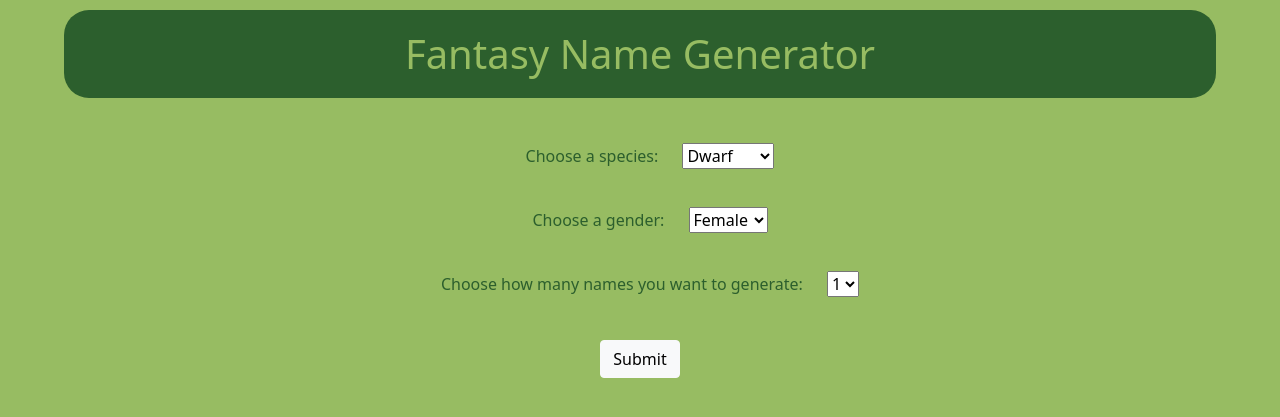
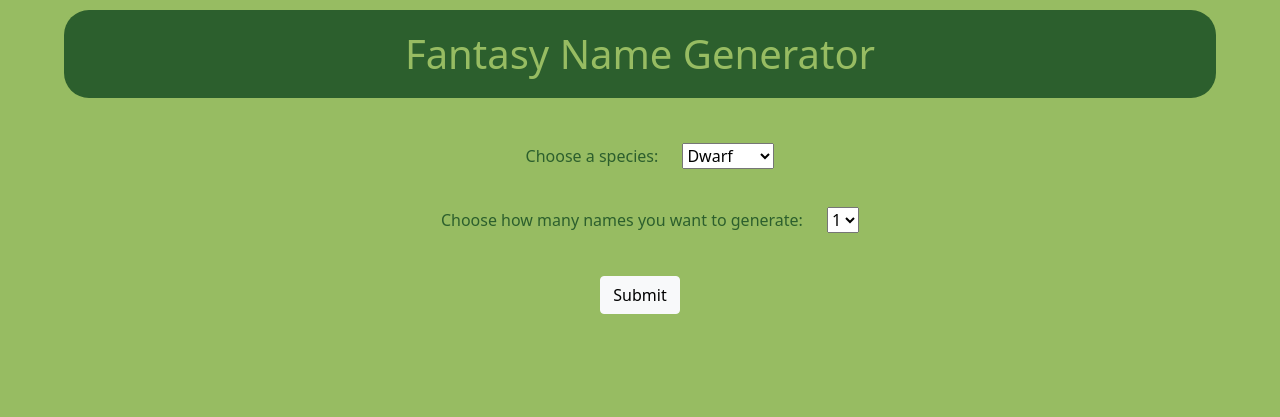
Before and after one commit to libraryguyeli/CreateWebAppGCPL, a Flask app: page / in a window 1280 px wide. Shown: the top 417 px of the page. Run offline with Flask 2, Linux system fonts and the light colour scheme.

Commit message:
Streamlined

```diff
--- a/NameGenWebApp/app.py
+++ b/NameGenWebApp/app.py
@@ -1,5 +1,5 @@
 '''This app pulls fantasy names randomly from a database based on user-entered responses:
-    species, gender, number of names.'''
+    species and number of names.'''
 
 # Importing libraries
 from flask import Flask, render_template, request
@@ -35,59 +35,22 @@ def result():
 
     # Iterate based on user-entered number to return however many names
     for i in range(number):
-        # Dwarf table
-        if species == "dwarf":
-            if gender == "female":
-                first = cursor.execute("SELECT first FROM dwarf WHERE gender = 'F' ORDER BY random() LIMIT 1;")
-            else:
-                first = cursor.execute("SELECT first FROM dwarf WHERE gender = 'M' ORDER BY random() LIMIT 1;")
-            first = cursor.fetchall()
-            last = cursor.execute("SELECT last FROM dwarf ORDER BY random() LIMIT 1;")
+
+        # Get first name
+        first = cursor.execute("SELECT first FROM " + species + " ORDER BY random() LIMIT 1;")
+        first = cursor.fetchall()
+        first_names.append(first)
+
+        # Get last name, unless it is a minotaur
+        if species != "minotaur":
+            last = cursor.execute("SELECT last FROM " + species + " ORDER BY random() LIMIT 1;")
             last = cursor.fetchall()
-            first_names.append(first)
-            last_names.append(last)
-
-        # Elf table
-        if species == "elf":
-            if gender == "female":
-                first = cursor.execute("SELECT first FROM elf WHERE gender = 'F' ORDER BY random() LIMIT 1;")
-            elif gender == "male":
-                first = cursor.execute("SELECT first FROM elf WHERE gender = 'M' ORDER BY random() LIMIT 1;")
-            else:
-                first = cursor.execute("SELECT first FROM elf WHERE gender = 'N' ORDER BY random() LIMIT 1;")
-            first = cursor.fetchall()
-            last = cursor.execute("SELECT last FROM elf ORDER BY random() LIMIT 1;")
-            last = cursor.fetchall()
-            first_names.append(first)
-            last_names.append(last)
-
-        # Fairy table
-        if species == "fairy":
-            if gender == "female":
-                first = cursor.execute("SELECT first FROM fairy WHERE gender = 'F' ORDER BY random() LIMIT 1;")
-            else:
-                first = cursor.execute("SELECT first FROM fairy WHERE gender = 'M' ORDER BY random() LIMIT 1;")
-            first = cursor.fetchall()
-            last = cursor.execute("SELECT last FROM fairy ORDER BY random() LIMIT 1;")
-            last = cursor.fetchall()
-            first_names.append(first)
-            last_names.append(last)
-
-        # Minotaur table
-        if species == "minotaur":
-            if gender == "female":
-                first = cursor.execute("SELECT first FROM minotaur WHERE gender = 'F' ORDER BY random() LIMIT 1;")
-            elif gender == "male":
-                first = cursor.execute("SELECT first FROM minotaur WHERE gender = 'M' ORDER BY random() LIMIT 1;")
-            else:
-                first = cursor.execute("SELECT first FROM minotaur WHERE gender = 'N' ORDER BY random() LIMIT 1;")
-            first = cursor.fetchall()
+        else:
             last = ''
-            first_names.append(first)
-            last_names.append(last)
+        last_names.append(last)
 
     # Close the cursor
     cursor.close()
 
     # Return the template with capitalized species, user-entered number for iterating through the list of names, first and last name lists
-    return render_template("result.html", species=species.title(), number=number, first_names=first_names, last_names=last_names)
+    return render_template("result.html", species=species.title(), first_names=first_names, last_names=last_names, number=number)
--- a/NameGenWebApp/templates/index.html
+++ b/NameGenWebApp/templates/index.html
@@ -8,15 +8,6 @@
             <option value="elf">Elf</option>
             <option value="fairy">Fairy</option>
             <option value="minotaur">Minotaur</option>
-        </select>
-
-        <br>
-
-        <label for="gender">Choose a gender:</label>
-        <select name="gender">
-            <option value="female">Female</option>
-            <option value="neutral">Neutral</option>
-            <option value="male">Male</option>
         </select>
 
         <br>
```
Also changed, not shown: 2 other files.
